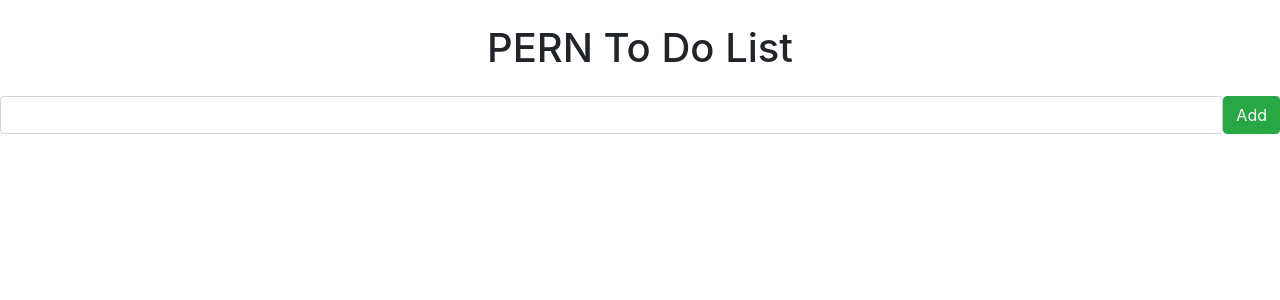
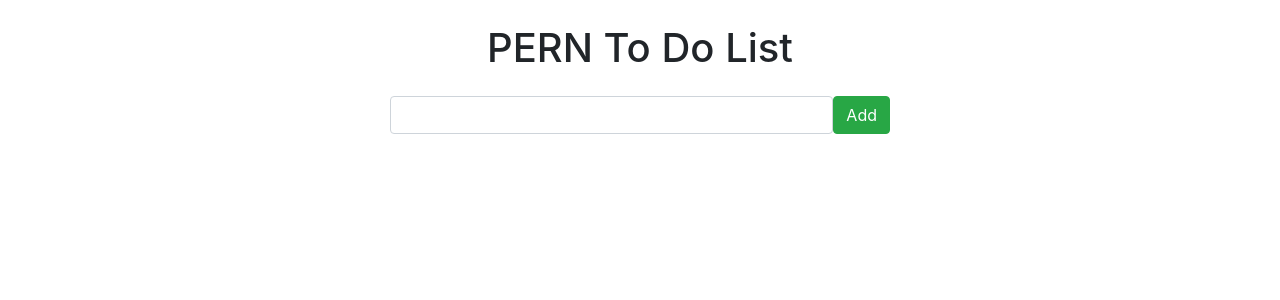
Before and after one commit to zahrabeng/PERN-to-do-react, a React (Create React App) app: page / in a window 1280 px wide. Shown: the top 300 px of the page. Built offline with nearby package versions, Linux system fonts and the light colour scheme.

Commit message:
added css for input box

```diff
--- a/public/style.css
+++ b/public/style.css
@@ -1,6 +1,4 @@
-.input-title{
-    text-align: center;
-    border: 3px solid;
+.form{
     width: 500px;
     margin: 10px auto;
 }
```
